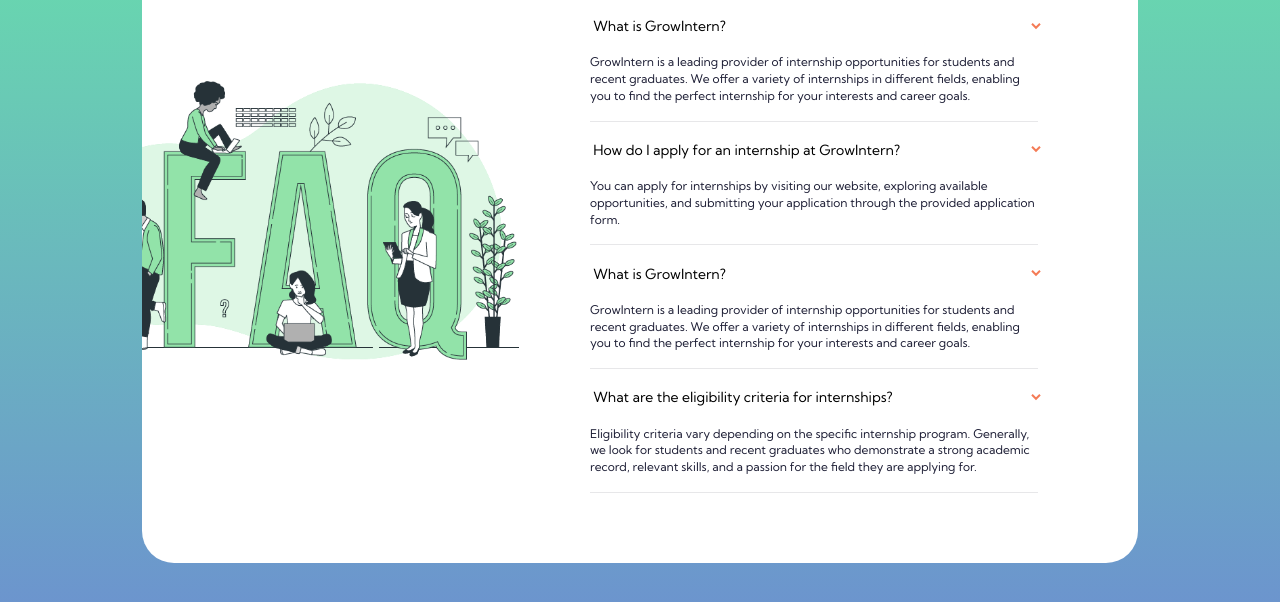
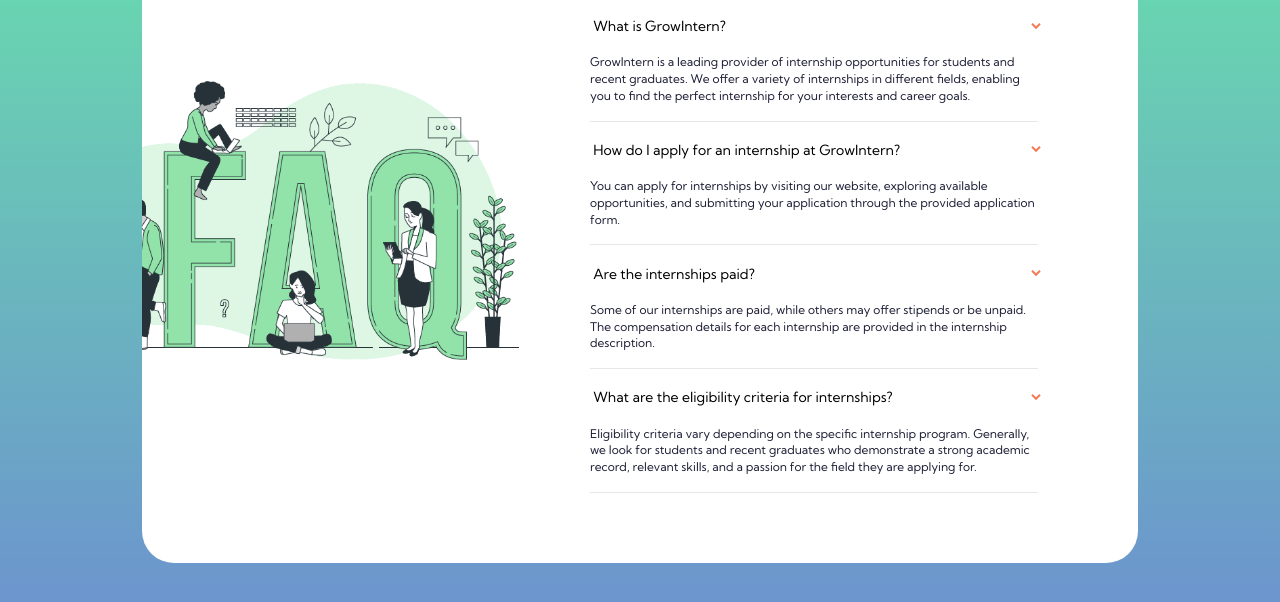
Before and after one commit to Mridulbirla13/FAQ_Accordion, a plain HTML site: page index.html in a window 1280 px wide. Shown: the part 202-804 px from the top of the page. Drawn offline with Linux system fonts and the light colour scheme.

Commit message:
improvement

```diff
--- a/index.html
+++ b/index.html
@@ -39,11 +39,11 @@
             </div>
             <div class="accordion_item">
                 <button class="accordion_question">
-                    What is GrowIntern?
+                    Are the internships paid?
                 </button>
                 <div class="accordion_collapse collapse">
                     <div class="accordion_content">
-                        GrowIntern is a leading provider of internship opportunities for students and recent graduates. We offer a variety of internships in different fields, enabling you to find the perfect internship for your interests and career goals.
+                        Some of our internships are paid, while others may offer stipends or be unpaid. The compensation details for each internship are provided in the internship description.
                     </div>
                 </div>
             </div>
--- a/style.css
+++ b/style.css
@@ -138,6 +138,9 @@ font-weight: bold;
     body{
         padding: 5rem 5rem 0 5rem;
     }
+    button{
+        text-align: left;
+    }
     .card{
         position:relative;
         display:flex;
```
